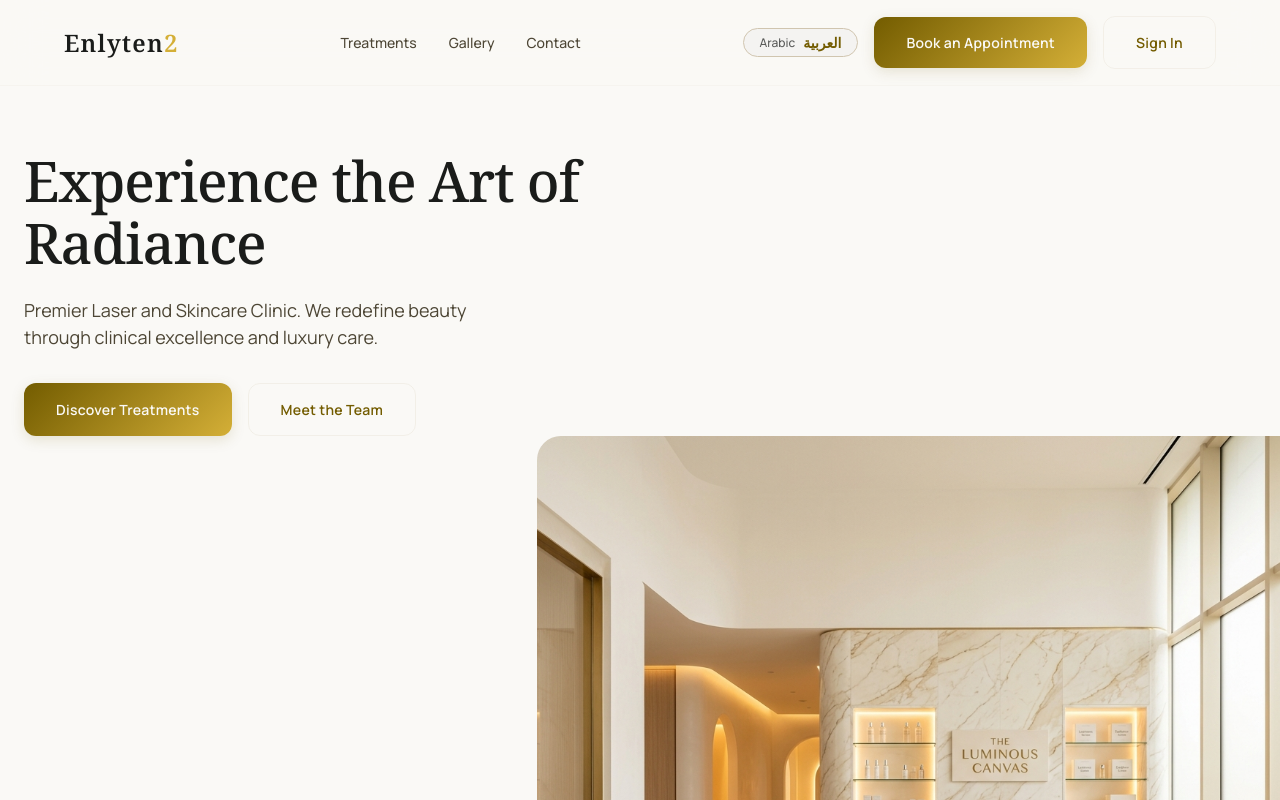
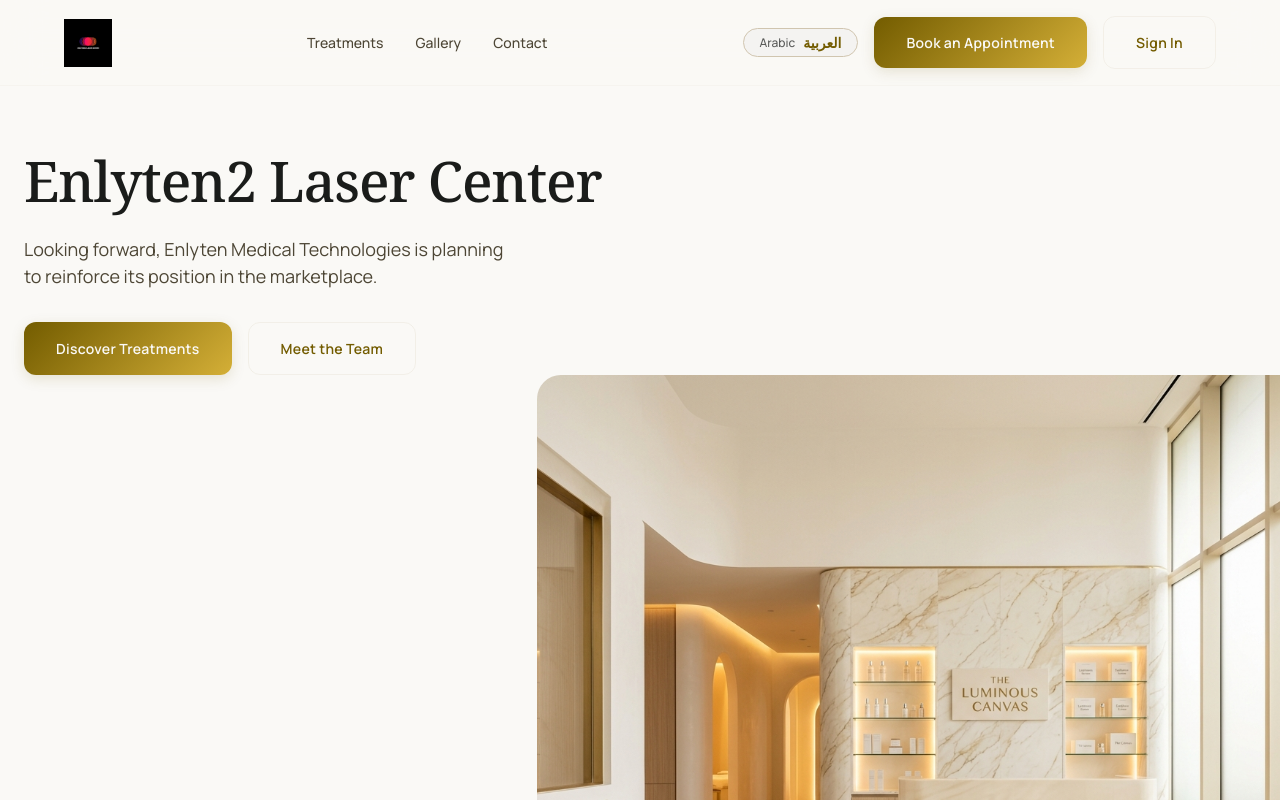
Before and after one commit to Abdoocoder/Enlyten2, a React (Vite) app: page / in a window 1280 px wide. Shown: the top 800 px of the page. Built offline with nearby package versions, Linux system fonts and the light colour scheme; no server answers.

Commit message:
feat: implement global layout component with navigation, user menu, and i18n support

```diff
--- a/src/components/Layout/Layout.css
+++ b/src/components/Layout/Layout.css
@@ -17,15 +17,14 @@
 }
 
 .logo {
-  font-family: var(--font-display);
-  font-size: 1.5rem;
-  font-weight: 600;
-  color: var(--on-surface);
-  letter-spacing: 0.05em;
+  display: flex;
+  align-items: center;
 }
 
-.logo-accent {
-  color: var(--primary-container);
+.logo-img {
+  height: 48px;
+  width: auto;
+  object-fit: contain;
 }
 
 .nav {
--- a/src/components/Layout/Layout.jsx
+++ b/src/components/Layout/Layout.jsx
@@ -35,7 +35,7 @@
       <header className="header">
         <div className="header-container">
           <Link to="/" className="logo">
-            Enlyten<span className="logo-accent">2</span>
+            <img src="/logo.jpg" alt="Enlyten2 Laser Center" className="logo-img" />
           </Link>
           <nav className="nav">
             <Link to="/services" className="nav-link">{t('nav.treatments')}</Link>
@@ -92,7 +92,7 @@
         <div className="footer-container">
           <div className="footer-brand">
             <Link to="/" className="logo">
-              Enlyten<span className="logo-accent">2</span>
+              <img src="/logo.jpg" alt="Enlyten2 Laser Center" className="logo-img" />
             </Link>
             <p className="footer-tagline">{t('footer.tagline')}</p>
           </div>
--- a/src/locales/ar.json
+++ b/src/locales/ar.json
@@ -11,8 +11,8 @@
   },
   "home": {
     "hero": {
-      "title": "تجربة فن الإشراق",
-      "subtitle": "عيادة الليزر والعناية بالبشرة الرائدة. نعيد تعريف الجمال من خلال التميز الطبي والرعاية الفاخرة.",
+      "title": "مركز إنلايتن 2 ليزر",
+      "subtitle": "نتطلع قدماً، تخطط تقنيات إنلايتن الطبية لتعزيز مكانتها في السوق من خلال أفضل خدمات العناية بالبشرة والليزر.",
       "cta": "اكتشف العلاجات",
       "secondaryCta": "تعرف على الفريق"
     },
@@ -36,7 +36,7 @@
     }
   },
   "footer": {
-    "tagline": "تجربة فن الإشراق",
+    "tagline": "تقنيات إنلايتن الطبية",
     "address": "العنوان",
     "location": "مادبا، الأردن",
     "social": "التواصل الاجتماعي",
--- a/src/locales/en.json
+++ b/src/locales/en.json
@@ -11,8 +11,8 @@
   },
   "home": {
     "hero": {
-      "title": "Experience the Art of Radiance",
-      "subtitle": "Premier Laser and Skincare Clinic. We redefine beauty through clinical excellence and luxury care.",
+      "title": "Enlyten2 Laser Center",
+      "subtitle": "Looking forward, Enlyten Medical Technologies is planning to reinforce its position in the marketplace.",
       "cta": "Discover Treatments",
       "secondaryCta": "Meet the Team"
     },
@@ -36,7 +36,7 @@
     }
   },
   "footer": {
-    "tagline": "Experience the Art of Radiance",
+    "tagline": "Enlyten Medical Technologies",
     "address": "Address",
     "location": "Madaba, Jordan",
     "social": "Social",
```
